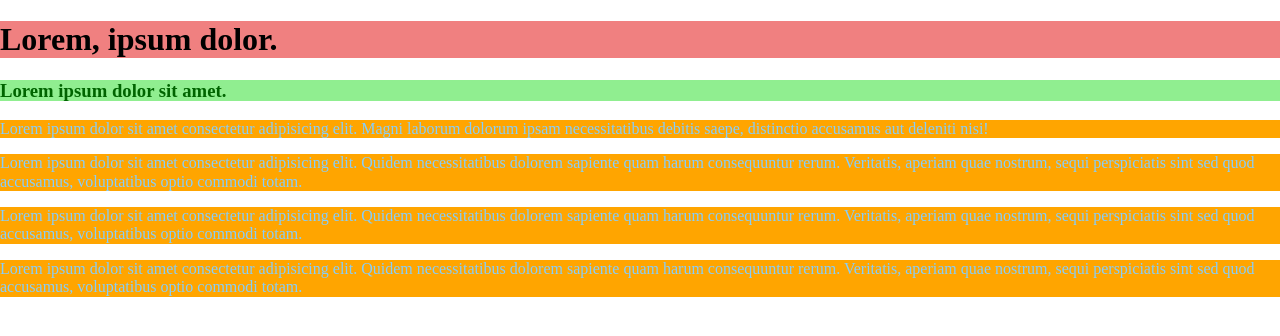
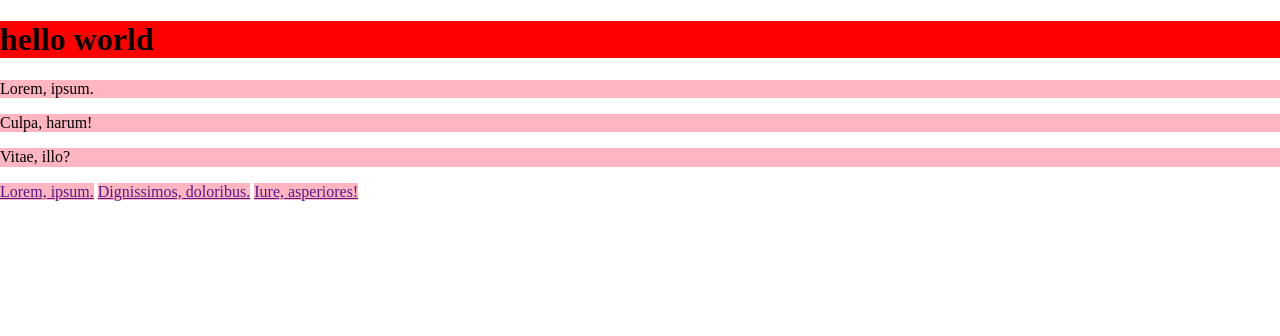
Before and after one commit to biigii/may2024project3, a plain HTML site: page index.html in a window 1280 px wide. Drawn offline with nearby package versions, Linux system fonts and the light colour scheme.

Commit message:
block and inline

```diff
--- a/index.html
+++ b/index.html
@@ -7,16 +7,25 @@
     <!-- <link rel="stylesheet" href="reset.css"> -->
     <!-- <link rel="stylesheet" href="normalize.css"> -->
     <!-- accessing external resourced on internet -->
-    <link rel="stylesheet" href="https://necolas.github.io/normalize.css/8.0.1/normalize.css">
+    <link
+      rel="stylesheet"
+      href="https://necolas.github.io/normalize.css/8.0.1/normalize.css" />
     <link rel="stylesheet" href="styles.css" />
     <link rel="icon" href="favicon.png" />
   </head>
   <body>
-    <h1 class="site-heading" id="some-id">Lorem, ipsum dolor.</h1>
-    <h3 id="sub-heading">Lorem ipsum dolor sit amet.</h3>
-    <p class="text" id="text">Lorem ipsum dolor sit amet consectetur adipisicing elit. Magni laborum dolorum ipsam necessitatibus debitis saepe, distinctio accusamus aut deleniti nisi!</p>
-    <p class="text" id="text">Lorem ipsum dolor sit amet consectetur adipisicing elit. Quidem necessitatibus dolorem sapiente quam harum consequuntur rerum. Veritatis, aperiam quae nostrum, sequi perspiciatis sint sed quod accusamus, voluptatibus optio commodi totam.</p>
-    <p id="text">Lorem ipsum dolor sit amet consectetur adipisicing elit. Quidem necessitatibus dolorem sapiente quam harum consequuntur rerum. Veritatis, aperiam quae nostrum, sequi perspiciatis sint sed quod accusamus, voluptatibus optio commodi totam.</p>
-    <p id="text">Lorem ipsum dolor sit amet consectetur adipisicing elit. Quidem necessitatibus dolorem sapiente quam harum consequuntur rerum. Veritatis, aperiam quae nostrum, sequi perspiciatis sint sed quod accusamus, voluptatibus optio commodi totam.</p>
+    <!-- html element are either block or inline -->
+    <!-- <p> or <h1> are  block element -->
+    <!-- <a> is inline -->
+    <h1>hello world</h1>
+    <!-- p*3>lorem2 -->
+    <p>Lorem, ipsum.</p>
+    <p>Culpa, harum!</p>
+    <p>Vitae, illo?</p>
+
+    <!-- a*3>lorem2 -->
+    <a href="">Lorem, ipsum.</a>
+    <a href="">Dignissimos, doloribus.</a>
+    <a href="">Iure, asperiores!</a>
   </body>
 </html>
--- a/styles.css
+++ b/styles.css
@@ -1,27 +1,11 @@
-/* type selector */
-/* h1 {
-    color: red;
-} */
-
-/* class selector */
-/* .site-heading {
-    color: red;
-} */
-
-#some-id {
-  background-color: lightcoral;
+p {
+    background-color: lightpink;
 }
 
-#sub-heading {
-    background-color: lightgreen;
-    color: darkgreen
+a {
+    background-color: lightpink;
 }
 
-.text {
-    /* some styling */
+h1 {
+    background-color: red;
 }
-
-#text {
-    background-color: orange;
-    color: lightskyblue
-}
```
